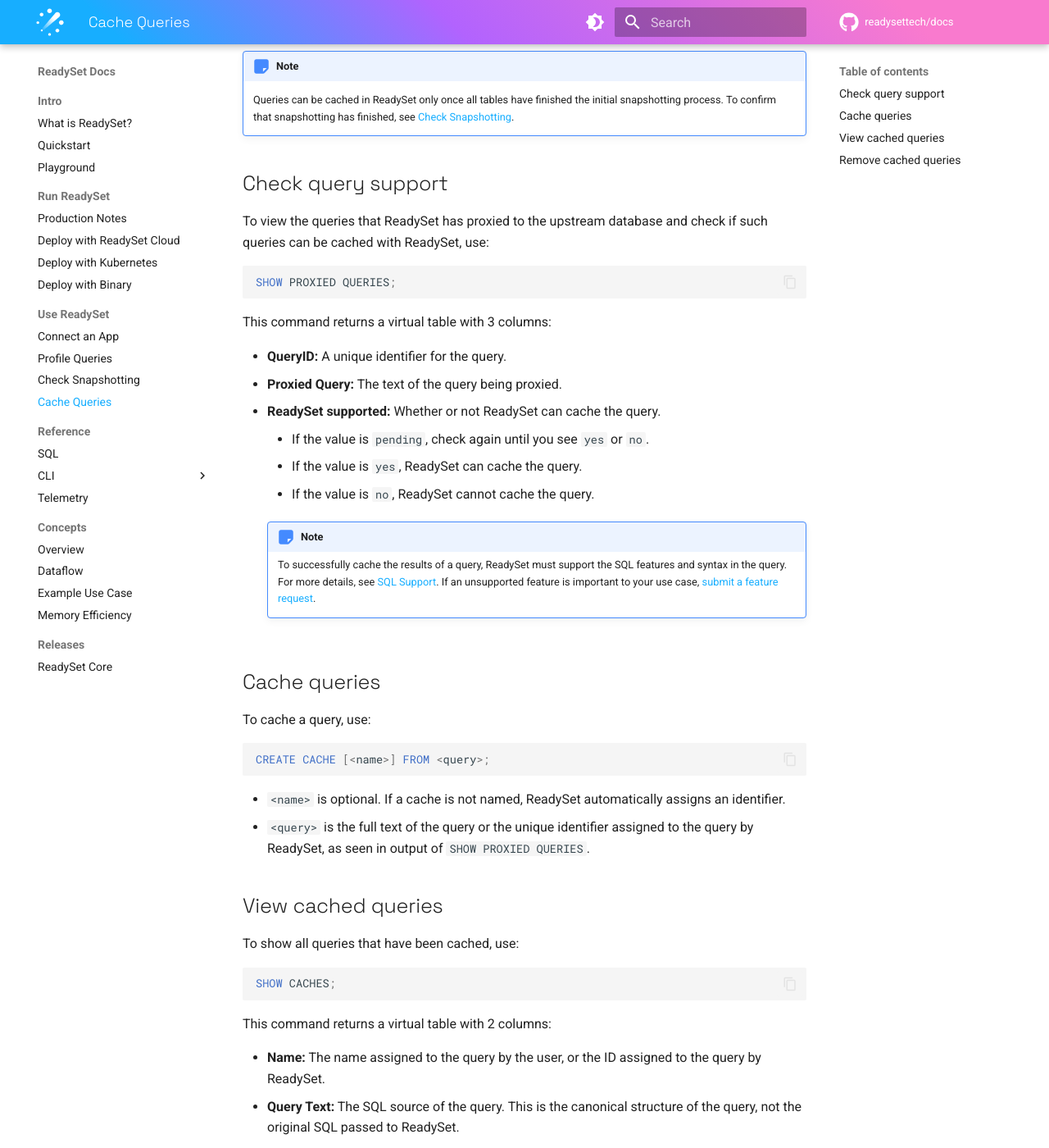
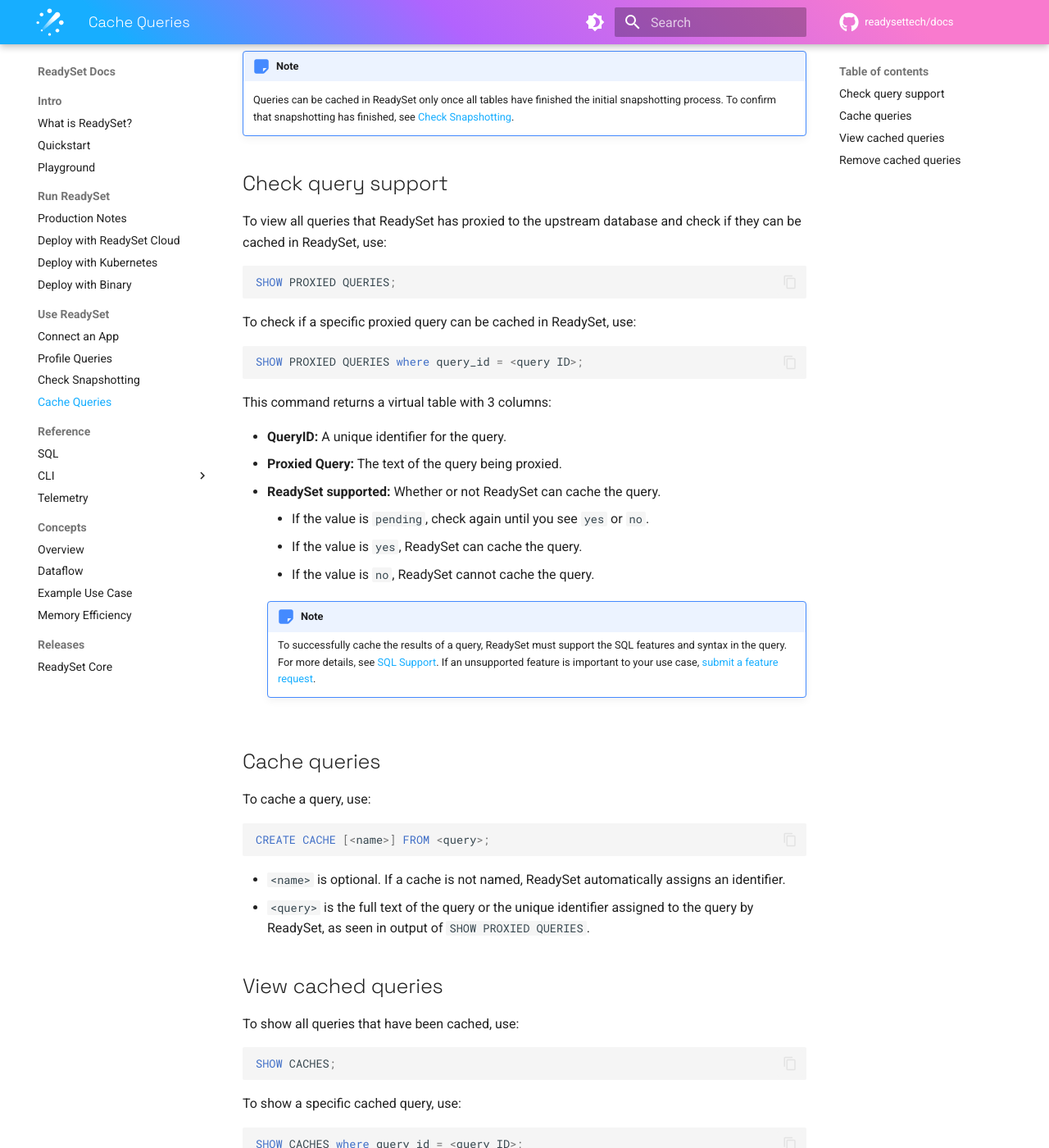
Before and after one commit to readysettech/docs-old, an MkDocs documentation site: the page built from docs/guides/cache-queries.md, in a window 1280 px wide and 1400 px high, scrolled down 246 px. Shown: the whole window at 82% size. Built offline with MkDocs 1.6.1 and Material for MkDocs 9.7.7, drawn with Linux system fonts in a browser that asks for light colours; comment, search, counter and statistics services are not loaded.

Commit message:
Filtering SHOW CACHES and SHOW PROXIED QUERIES
Fixes: DOC-75

````diff
--- a/docs/guides/cache-queries.md
+++ b/docs/guides/cache-queries.md
@@ -8,10 +8,16 @@
 
 ## Check query support
 
-To view the queries that ReadySet has proxied to the upstream database and check if such queries can be cached with ReadySet, use:
+To view all queries that ReadySet has proxied to the upstream database and check if they can be cached in ReadySet, use:
 
 ``` sql
 SHOW PROXIED QUERIES;
+```
+
+To check if a specific proxied query can be cached in ReadySet, use:
+
+``` sql
+SHOW PROXIED QUERIES where query_id = <query ID>;
 ```
 
 This command returns a virtual table with 3 columns:
@@ -46,6 +52,12 @@
 SHOW CACHES;
 ```
 
+To show a specific cached query, use:
+
+``` sql
+SHOW CACHES where query_id = <query ID>;
+```
+
 This command returns a virtual table with 2 columns:
 
 - **Name:** The name assigned to the query by the user, or the ID assigned to the query by ReadySet.
````
